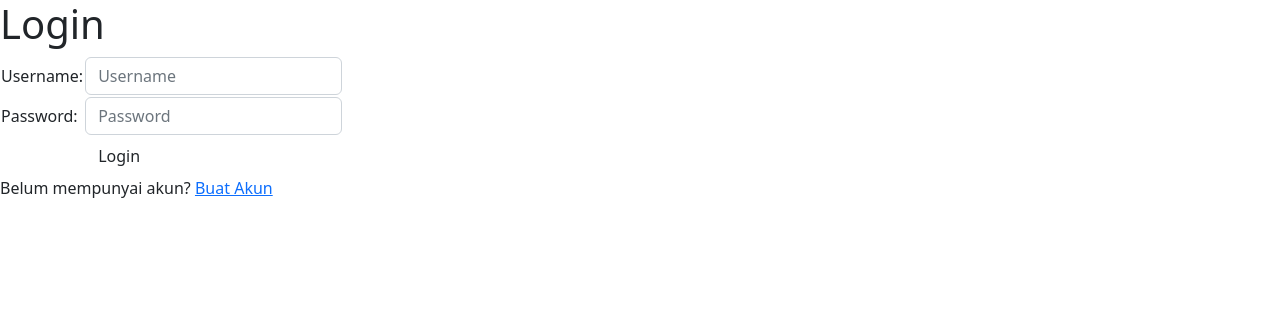
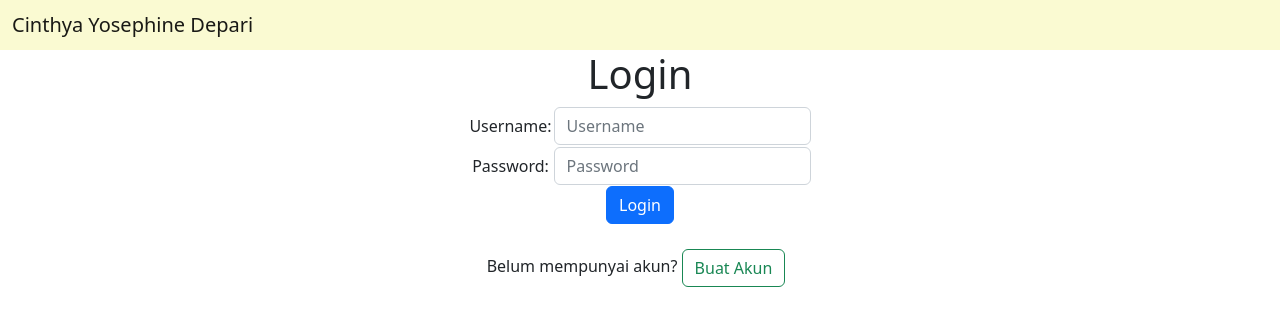
Before and after one commit to cinthyadepari/Tutorial-1, a Django app: page /wishlist/login/ in a window 1280 px wide. Shown: the top 326 px of the page. Run offline with Django 4.2, Linux system fonts and the light colour scheme.

Commit message:
revisi tutorial 4

```diff
--- a/templates/login.html
+++ b/templates/login.html
@@ -5,14 +5,19 @@
 {% endblock meta %}
 
 {% block content %}
+<nav class="navbar" style="background-color: lightgoldenrodyellow;"> <!--buat warna background-->
+    <div class="container-fluid">
+      <span class="navbar-brand mb-0 h1">Cinthya Yosephine Depari</span>
+    </div>
+</nav>
 
-<div class = "login">
+<div class = "login" style="text-align:center ;">
 
     <h1>Login</h1>
 
     <form method="POST" action="">
         {% csrf_token %}
-        <table>
+        <table style="margin-left: auto;margin-right :auto">
             <tr>
                 <td>Username: </td>
                 <td><input type="text" name="username" placeholder="Username" class="form-control"></td>
@@ -22,12 +27,8 @@
                 <td>Password: </td>
                 <td><input type="password" name="password" placeholder="Password" class="form-control"></td>
             </tr>
-
-            <tr>
-                <td></td>
-                <td><input class="btn login_btn" type="submit" value="Login"></td>
-            </tr>
         </table>
+        <td><input class="btn btn-primary" type="submit" value="Login" style="margin-bottom:25px;"></td>
     </form>
 
     {% if messages %}
@@ -38,7 +39,7 @@
         </ul>
     {% endif %}
 
-    Belum mempunyai akun? <a href="{% url 'wishlist:register' %}">Buat Akun</a>
+    Belum mempunyai akun? <a class="btn btn-outline-success me-2" type="button" href="{% url 'wishlist:register' %}">Buat Akun</a>
 
 </div>
 
--- a/templates/register.html
+++ b/templates/register.html
@@ -5,6 +5,12 @@
 {% endblock meta %}
 
 {% block content %}
+<nav class="navbar" style="background-color: lightgoldenrodyellow;"> <!--buat warna background-->
+    <div class="container-fluid">
+      <span class="navbar-brand mb-0 h1">Cinthya Yosephine Depari</span>
+    </div>
+  </nav>
+
 
 <div class = "login">
 
```
